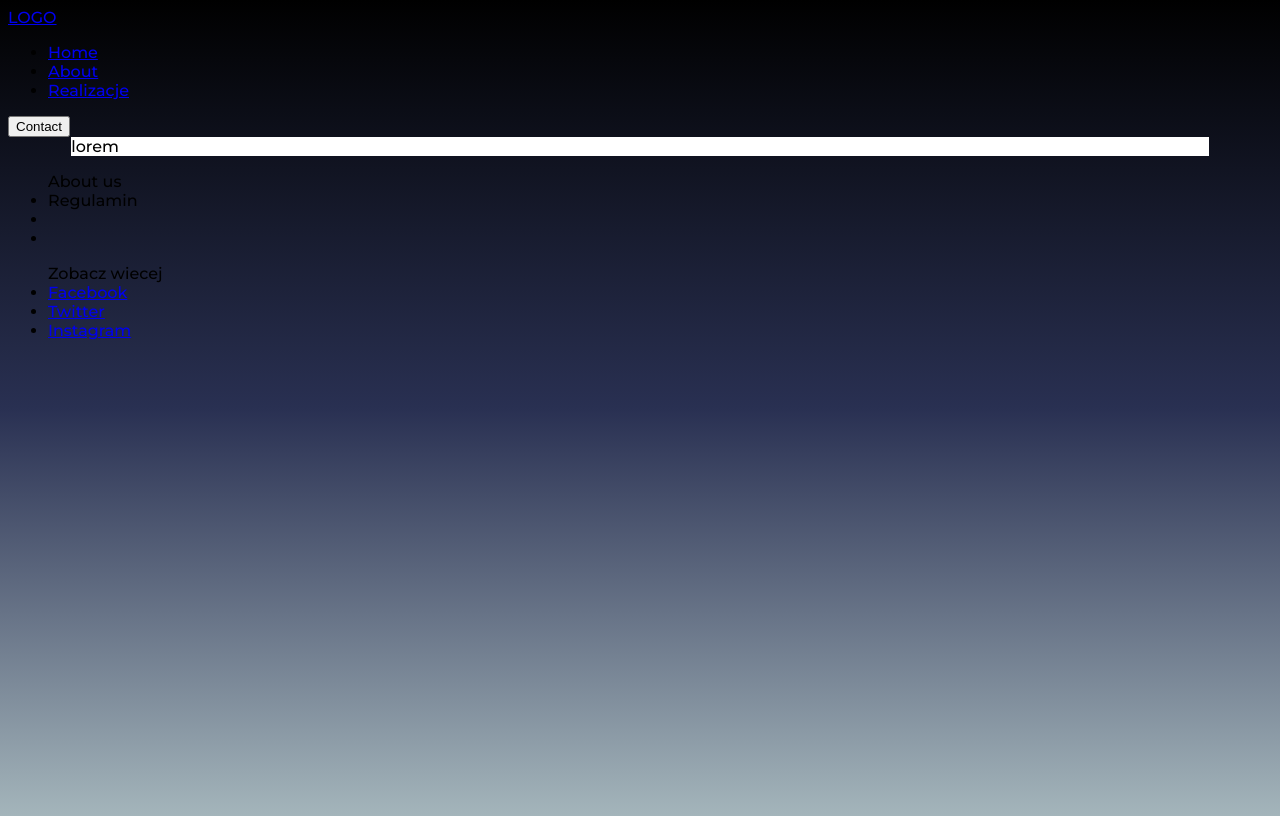
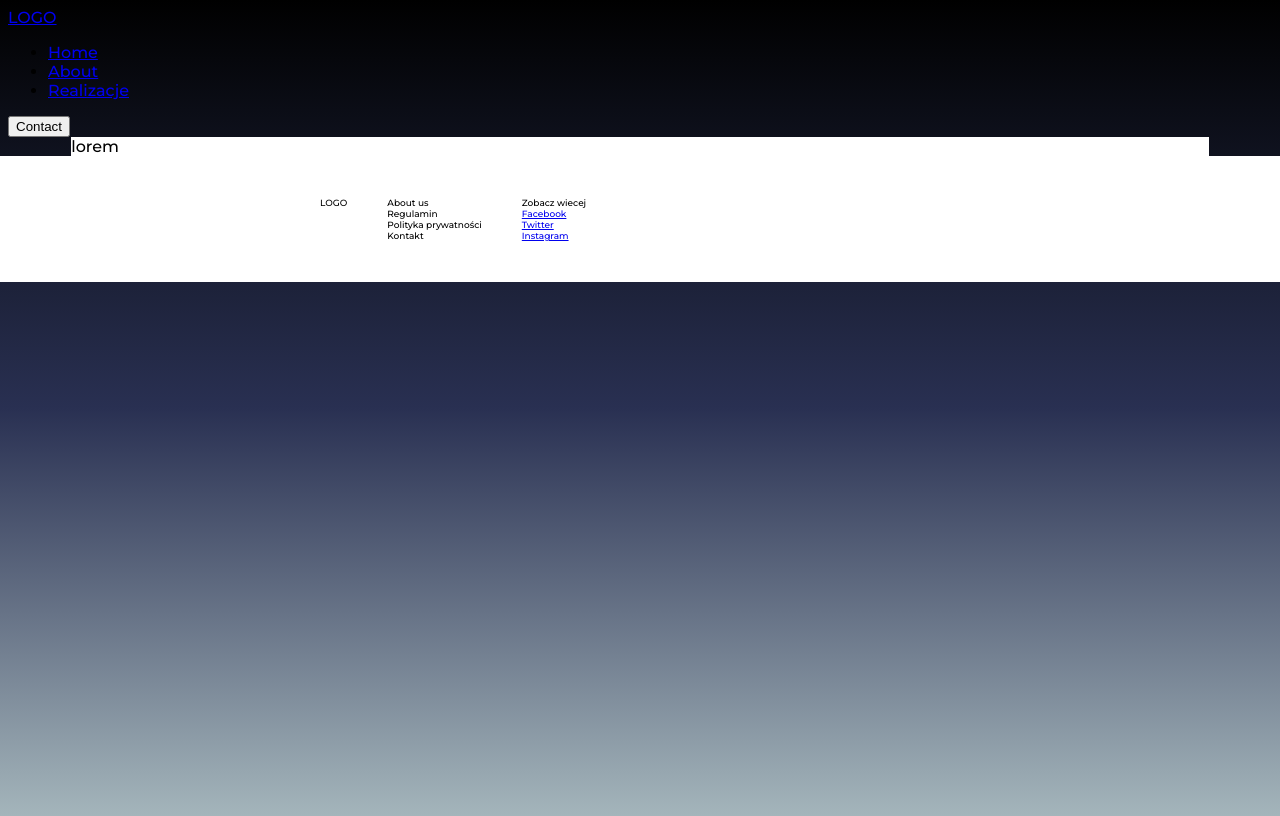
Before and after one commit to wojcikewelina/company-page-model, a React (Create React App) app: page /realisations in a window 1280 px wide. Built offline with nearby package versions, Linux system fonts and the light colour scheme.

Commit message:
2 files modified, 1 added - footer modification

```diff
--- a/src/components/footer.js
+++ b/src/components/footer.js
@@ -1,25 +1,36 @@
-import React from 'react'
+import React from "react";
 
-export default function Footer () {
-  return(
+import "../style/footer.scss"
+import Logo from "./header/logo"
+
+export default function Footer() {
+  return (
     <footer>
-    <div id="logo-el"></div>
+      <div id="logo-el" ><Logo/></div>
       <article id="content">
         <div className="info-element">
-    <ul>About us
+          <ul>
+            About us
             <li>Regulamin</li>
-    <li></li>
-    <li></li>
+            <li>Polityka prywatności</li>
+            <li>Kontakt</li>
           </ul>
         </div>
         <div className="info-element">
-      <ul>Zobacz wiecej
-    <li><a href="https://www.facebook.com">Facebook</a></li>
-    <li><a href="https://www.twitter.com">Twitter</a></li>
-    <li><a href="https://www.instagram.com">Instagram</a></li>
+          <ul>
+            Zobacz wiecej
+            <li>
+              <a href="https://www.facebook.com">Facebook</a>
+            </li>
+            <li>
+              <a href="https://www.twitter.com">Twitter</a>
+            </li>
+            <li>
+              <a href="https://www.instagram.com">Instagram</a>
+            </li>
           </ul>
         </div>
       </article>
     </footer>
-  )
+  );
 }
--- /dev/null
+++ b/src/style/footer.scss
@@ -0,0 +1,21 @@
+footer{
+
+background-color: white;
+position: absolute;
+width: 100%;
+left: 0;
+display: flex;
+font-size: xx-small;
+padding: 2rem 25%;
+
+#content{
+  display: flex;
+  width: 40%;
+
+  ul{
+  list-style-type: none;
+
+  }
+}
+
+}
--- a/src/style/header/logo.scss
+++ b/src/style/header/logo.scss
@@ -14,4 +14,7 @@ background-color: #2b3138;
  font-family: "Montserrat", sans-serif;
  font-weight: 100;
 
+    font-size: 16px;
+
+
 }
```
Lines whose indentation alone changed are shown as unchanged.
